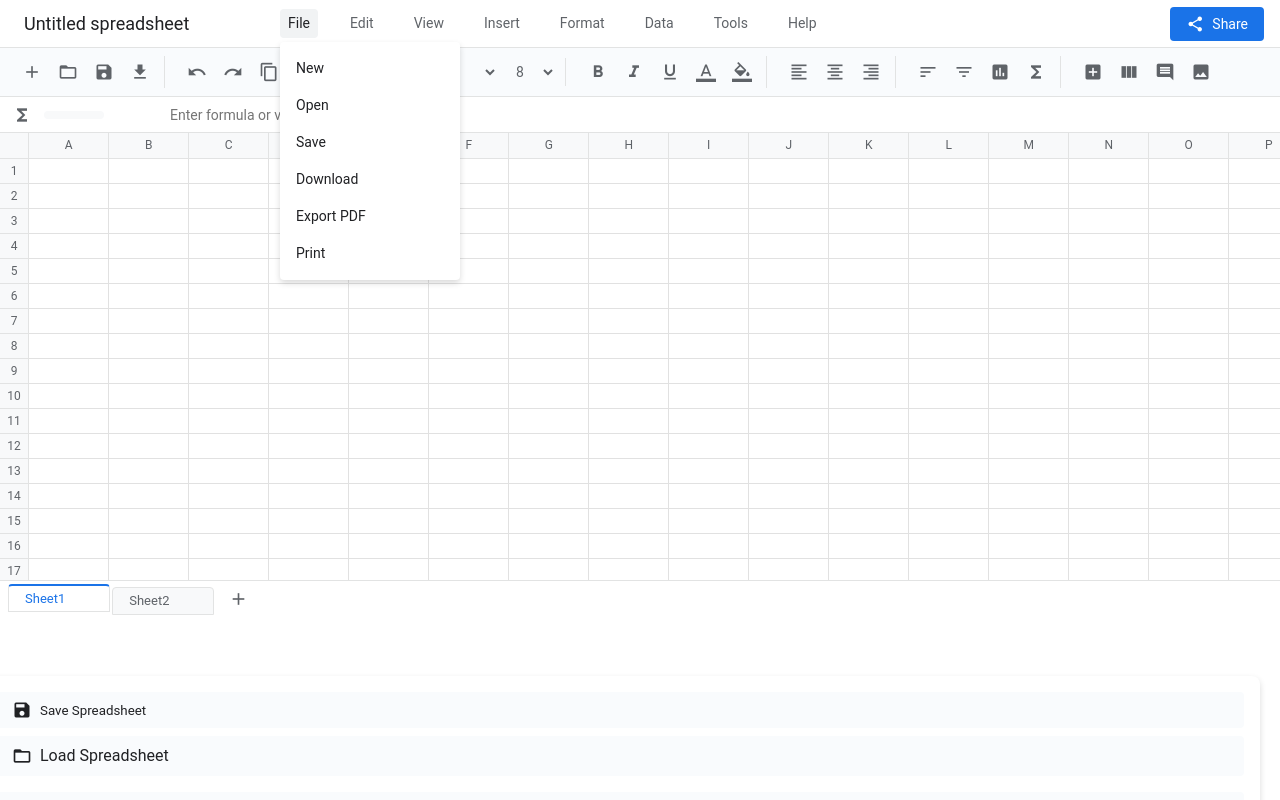
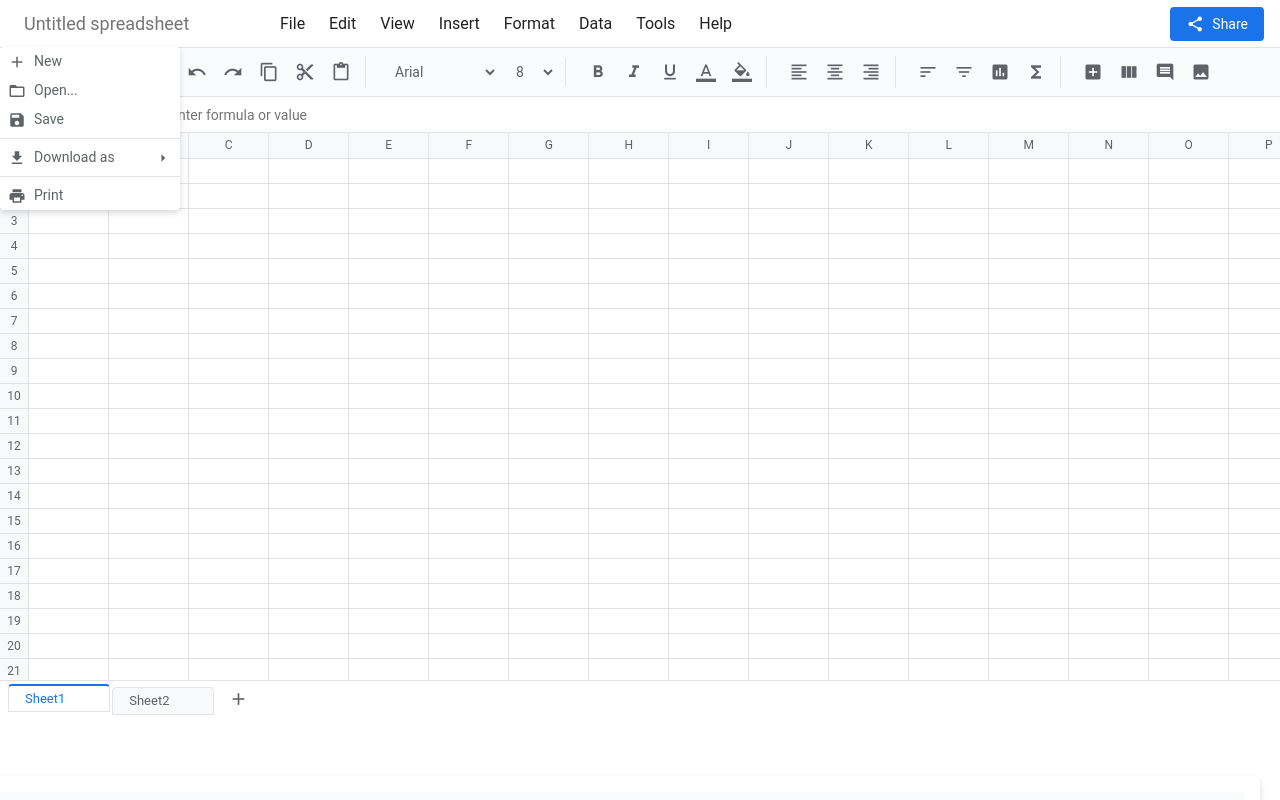
Before and after one commit to gnsgns6/GSheets, a React (Vite) app: page / in a window 1280 px wide. Both pictures are taken after a click on the element "File". Built offline with nearby package versions, Linux system fonts and the light colour scheme.

Commit message:
Refactor MenuBar and Advanced Features: Implement file operations and enhance menu interactions

```diff
--- a/src/App.jsx
+++ b/src/App.jsx
@@ -43,7 +43,10 @@ function App() {
 
   return (
     <div className="app">
-      <MenuBar />
+      <MenuBar
+        spreadsheetData={spreadsheetData}
+        setSpreadsheetData={setSpreadsheetData}
+      />
       <Toolbar />
       <FormulaBar
         activeCell={activeCell}
--- a/src/components/AdvancedFeatures.jsx
+++ b/src/components/AdvancedFeatures.jsx
@@ -27,38 +27,6 @@ function AdvancedFeatures({ spreadsheetData, setSpreadsheetData }) {
     }
   };
 
-  // Save and load spreadsheet data
-  const saveSpreadsheet = () => {
-    const data = {
-      content: spreadsheetData,
-      timestamp: new Date().toISOString(),
-      version: '1.0'
-    };
-
-    const blob = new Blob([JSON.stringify(data)], { type: 'application/json' });
-    const url = URL.createObjectURL(blob);
-    const a = document.createElement('a');
-    a.href = url;
-    a.download = 'spreadsheet.json';
-    a.click();
-  };
-
-  const loadSpreadsheet = (event) => {
-    const file = event.target.files[0];
-    const reader = new FileReader();
-
-    reader.onload = (e) => {
-      try {
-        const data = JSON.parse(e.target.result);
-        setSpreadsheetData(data.content);
-      } catch (error) {
-        console.error('Error loading spreadsheet:', error);
-      }
-    };
-
-    reader.readAsText(file);
-  };
-
   // Chart creation
   const createChart = (data, type = 'bar') => {
     if (!selectedRange) return;
@@ -84,24 +52,6 @@ function AdvancedFeatures({ spreadsheetData, setSpreadsheetData }) {
 
   return (
     <div className="advanced-features">
-      {/* File Operations */}
-      <div className="file-operations">
-        <button onClick={saveSpreadsheet}>
-          <i className="material-icons">save</i>
-          Save Spreadsheet
-        </button>
-        <label className="load-button">
-          <i className="material-icons">folder_open</i>
-          Load Spreadsheet
-          <input
-            type="file"
-            accept=".json"
-            onChange={loadSpreadsheet}
-            style={{ display: 'none' }}
-          />
-        </label>
-      </div>
-
       {/* Chart Creation */}
       <div className="chart-tools">
         <button onClick={() => setShowChartModal(true)}>
--- a/src/components/MenuBar.jsx
+++ b/src/components/MenuBar.jsx
@@ -1,27 +1,108 @@
-import React, { useState } from 'react';
+import React, { useState, useRef } from 'react';
 import '../styles/MenuBar.css';
 
-function MenuBar() {
+function MenuBar({ spreadsheetData, setSpreadsheetData }) {
   const [activeMenu, setActiveMenu] = useState(null);
+  const fileInputRef = useRef(null);
+
+  const saveSpreadsheet = () => {
+    const data = {
+      content: spreadsheetData,
+      timestamp: new Date().toISOString(),
+      version: '1.0'
+    };
+
+    const blob = new Blob([JSON.stringify(data)], { type: 'application/json' });
+    const url = URL.createObjectURL(blob);
+    const a = document.createElement('a');
+    a.href = url;
+    a.download = 'spreadsheet.json';
+    a.click();
+    URL.revokeObjectURL(url);
+    setActiveMenu(null);
+  };
+
+  const loadSpreadsheet = (event) => {
+    const file = event.target.files[0];
+    if (!file) return;
+
+    const reader = new FileReader();
+    reader.onload = (e) => {
+      try {
+        const data = JSON.parse(e.target.result);
+        setSpreadsheetData(data.content);
+      } catch (error) {
+        console.error('Error loading spreadsheet:', error);
+        alert('Error loading spreadsheet. Please check the file format.');
+      }
+    };
+    reader.readAsText(file);
+    setActiveMenu(null);
+  };
+
+  const handleNewDocument = () => {
+    if (window.confirm('Create new spreadsheet? Any unsaved changes will be lost.')) {
+      setSpreadsheetData({});
+    }
+    setActiveMenu(null);
+  };
 
   const menuItems = {
-    file: ['New', 'Open', 'Save', 'Download', 'Export PDF', 'Print'],
-    edit: ['Undo', 'Redo', 'Cut', 'Copy', 'Paste', 'Find and Replace'],
-    view: ['Freeze Rows', 'Freeze Columns', 'Gridlines', 'Formula Bar', 'Show Ruler'],
-    insert: ['Row Above', 'Row Below', 'Column Left', 'Column Right', 'Chart', 'Image'],
-    format: ['Number Format', 'Text Format', 'Alignment', 'Borders', 'Cell Style'],
-    data: ['Sort Range', 'Filter', 'Group', 'Pivot Table', 'Data Validation'],
-    tools: ['Spelling', 'Protect Sheet', 'Macros', 'Script Editor'],
-    help: ['Documentation', 'Keyboard Shortcuts', 'About']
+    file: [
+      { label: 'New', icon: 'add', action: handleNewDocument },
+      { label: 'Open...', icon: 'folder_open', action: () => fileInputRef.current.click() },
+      { label: 'Save', icon: 'save', action: saveSpreadsheet },
+      { type: 'separator' },
+      { label: 'Download as', icon: 'download', submenu: [
+        { label: 'JSON (.json)', action: saveSpreadsheet },
+        { label: 'CSV (.csv)', action: () => {} }, // To be implemented
+        { label: 'Excel (.xlsx)', action: () => {} }, // To be implemented
+      ]},
+      { type: 'separator' },
+      { label: 'Print', icon: 'print', action: window.print },
+    ],
+    edit: ['Undo', 'Redo', 'Cut', 'Copy', 'Paste'],
+    view: ['Freeze', 'Gridlines', 'Formula Bar'],
+    insert: ['Row Above', 'Row Below', 'Column Left', 'Column Right'],
+    format: ['Number', 'Text', 'Alignment', 'Borders'],
+    data: ['Sort Range', 'Filter', 'Pivot Table'],
+    tools: ['Spelling', 'Protect Sheet'],
+    help: ['Documentation', 'Keyboard Shortcuts']
   };
 
   const handleMenuClick = (menu) => {
     setActiveMenu(activeMenu === menu ? null : menu);
   };
 
-  const handleMenuItemClick = (item) => {
-    console.log(`Clicked: ${item}`);
-    setActiveMenu(null);
+  const renderMenuItem = (item) => {
+    if (item.type === 'separator') {
+      return <div className="menu-separator" />;
+    }
+
+    const menuItem = typeof item === 'string' ? { label: item } : item;
+
+    return (
+      <div
+        key={menuItem.label}
+        className="menu-item"
+        onClick={(e) => {
+          e.stopPropagation();
+          if (menuItem.action) {
+            menuItem.action();
+          }
+        }}
+      >
+        {menuItem.icon && <i className="material-icons">{menuItem.icon}</i>}
+        <span>{menuItem.label}</span>
+        {menuItem.submenu && <i className="material-icons submenu-arrow">arrow_right</i>}
+
+        {menuItem.submenu && (
+          <div className="submenu">
+            {menuItem.submenu.map(subItem => renderMenuItem(subItem))}
+          </div>
+        )}
+      </div>
+    );
   };
 
   return (
@@ -30,32 +111,23 @@ function MenuBar() {
         <div className="sheet-title">
           <input
             type="text"
-            defaultValue="Untitled spreadsheet"
             className="title-input"
+            placeholder="Untitled spreadsheet"
           />
         </div>
         <div className="menu-items">
-          {Object.keys(menuItems).map((menu) => (
+          {Object.keys(menuItems).map(menu => (
             <div
               key={menu}
-              className={`menu-item ${activeMenu === menu ? 'active' : ''}`}
+              className={`menu-trigger ${activeMenu === menu ? 'active' : ''}`}
               onClick={() => handleMenuClick(menu)}
             >
               {menu.charAt(0).toUpperCase() + menu.slice(1)}
               {activeMenu === menu && (
                 <div className="menu-dropdown">
-                  {menuItems[menu].map((item) => (
-                    <div
-                      key={item}
-                      className="menu-dropdown-item"
-                      onClick={(e) => {
-                        e.stopPropagation();
-                        handleMenuItemClick(item);
-                      }}
-                    >
-                      {item}
-                    </div>
-                  ))}
+                  {Array.isArray(menuItems[menu])
+                    ? menuItems[menu].map(item => renderMenuItem(item))
+                    : menuItems[menu].map(item => renderMenuItem(item))}
                 </div>
               )}
             </div>
@@ -68,6 +140,19 @@ function MenuBar() {
           Share
         </button>
       </div>
+      <input
+        type="file"
+        ref={fileInputRef}
+        style={{ display: 'none' }}
+        accept=".json"
+        onChange={loadSpreadsheet}
+      />
+      {activeMenu && (
+        <div
+          className="menu-overlay"
+          onClick={() => setActiveMenu(null)}
+        />
+      )}
     </div>
   );
 }
--- a/src/styles/AdvancedFeatures.css
+++ b/src/styles/AdvancedFeatures.css
@@ -9,7 +9,6 @@
   z-index: 100;
 }
 
-.file-operations,
 .chart-tools {
   display: flex;
   flex-direction: column;
@@ -17,8 +16,7 @@
   margin-bottom: 16px;
 }
 
-.advanced-features button,
-.load-button {
+.advanced-features button {
   display: flex;
   align-items: center;
   gap: 8px;
@@ -30,8 +28,7 @@
   transition: background 0.2s ease;
 }
 
-.advanced-features button:hover,
-.load-button:hover {
+.advanced-features button:hover {
   background: var(--hover-bg);
 }
 
--- a/src/styles/MenuBar.css
+++ b/src/styles/MenuBar.css
@@ -44,23 +44,41 @@
 }
 
 .menu-item {
+  display: flex;
+  align-items: center;
+  gap: 8px;
+  padding: 6px 16px;
+  cursor: pointer;
   position: relative;
-  padding: 6px 12px;
-  font-size: 14px;
-  color: var(--text-secondary);
-  cursor: pointer;
-  border-radius: 4px;
-  user-select: none;
+  white-space: nowrap;
 }
 
 .menu-item:hover {
   background: var(--hover-bg);
-  color: var(--text-primary);
 }
 
-.menu-item.active {
-  background: var(--hover-bg);
-  color: var(--text-primary);
+.menu-item i {
+  font-size: 18px;
+  color: var(--text-secondary);
+}
+
+.submenu-arrow {
+  margin-left: auto;
+}
+
+.submenu {
+  position: absolute;
+  left: 100%;
+  top: 0;
+  background: white;
+  border-radius: 4px;
+  box-shadow: var(--shadow-2);
+  min-width: 180px;
+  display: none;
+}
+
+.menu-item:hover > .submenu {
+  display: block;
 }
 
 .menu-dropdown {
@@ -72,8 +90,6 @@
   box-shadow: var(--shadow-2);
   min-width: 180px;
   z-index: 1000;
-  margin-top: 4px;
-  padding: 8px 0;
 }
 
 .menu-dropdown-item {
@@ -123,3 +139,9 @@
   bottom: 0;
   z-index: 999;
 }
+
+.menu-separator {
+  height: 1px;
+  background: var(--border-color);
+  margin: 4px 0;
+}
```
